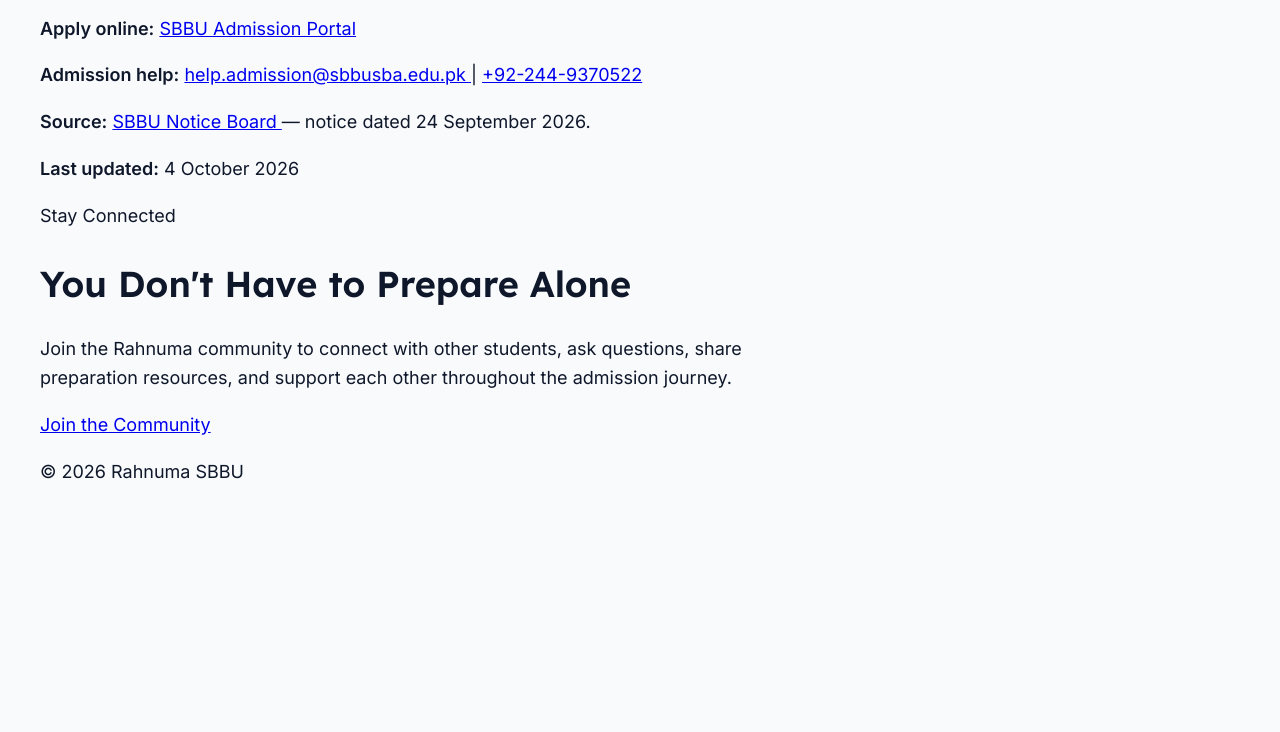
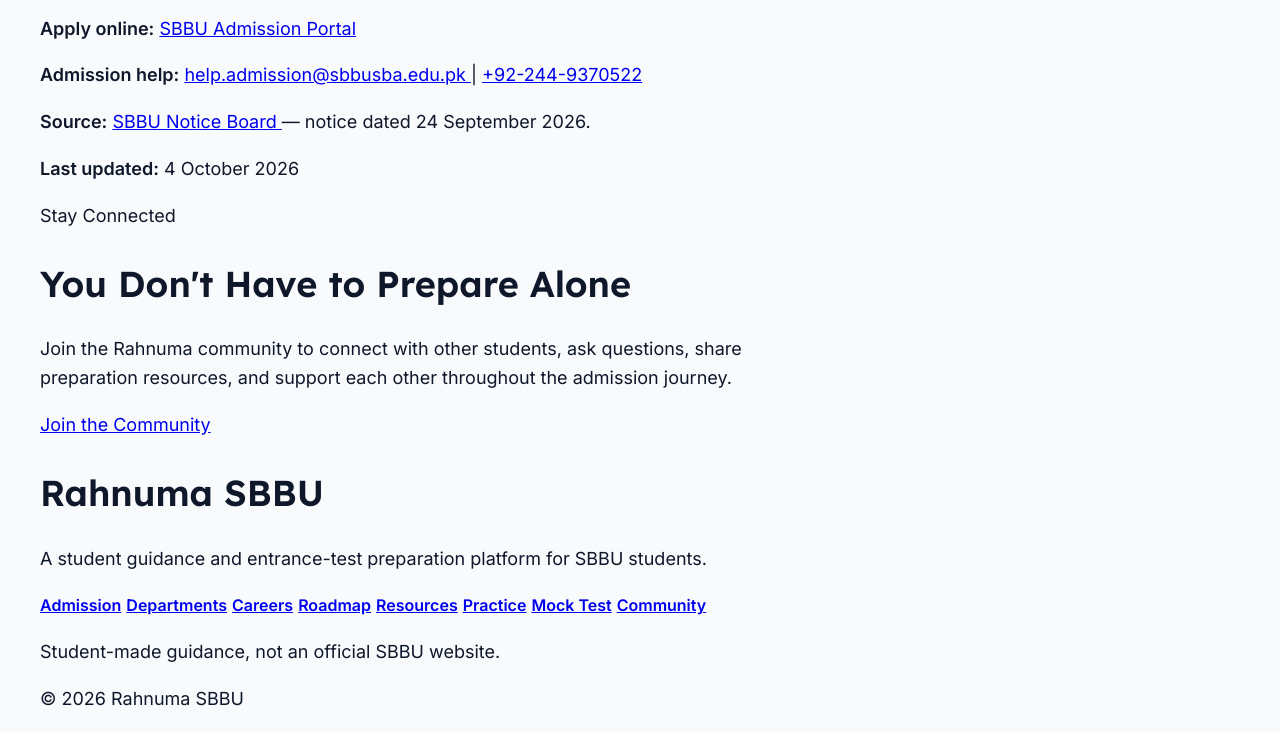
Before and after one commit to asfandyarinsights-web/rahnuma-sbbu, a plain HTML site: page index.html in a window 1280 px wide. Shown: the part 2750-3482 px from the top of the page. Before the commit the page ends 3255 px from the top, so only its background shows below. Drawn offline with Linux system fonts and the light colour scheme.

Commit message:
feat: implement landing page footer

```diff
--- a/index.html
+++ b/index.html
@@ -373,10 +373,45 @@
 
 
     <footer class="site-footer">
-        <div class="container">
-            <p>&copy; 2026 Rahnuma SBBU</p>
+    <div class="container">
+
+        <div class="footer-content">
+
+            <div class="footer-brand">
+                <h2>Rahnuma SBBU</h2>
+                <p>
+                    A student guidance and entrance-test preparation
+                    platform for SBBU students.
+                </p>
+            </div>
+
+            <nav class="footer-nav" aria-label="Footer navigation">
+                <a href="pages/admission.html">Admission</a>
+                <a href="pages/departments.html">Departments</a>
+                <a href="pages/careers.html">Careers</a>
+                <a href="pages/roadmap.html">Roadmap</a>
+                <a href="pages/resources.html">Resources</a>
+                <a href="pages/practice.html">Practice</a>
+                <a href="pages/mock-test.html">Mock Test</a>
+                <a href="pages/community.html">Community</a>
+            </nav>
+
         </div>
-    </footer>
+
+        <div class="footer-bottom">
+
+            <p>
+                Student-made guidance, not an official SBBU website.
+            </p>
+
+            <p>
+                &copy; 2026 Rahnuma SBBU
+            </p>
+
+        </div>
+
+    </div>
+</footer>
 
     <script src="js/navigation.js"></script>
 </body>
```
